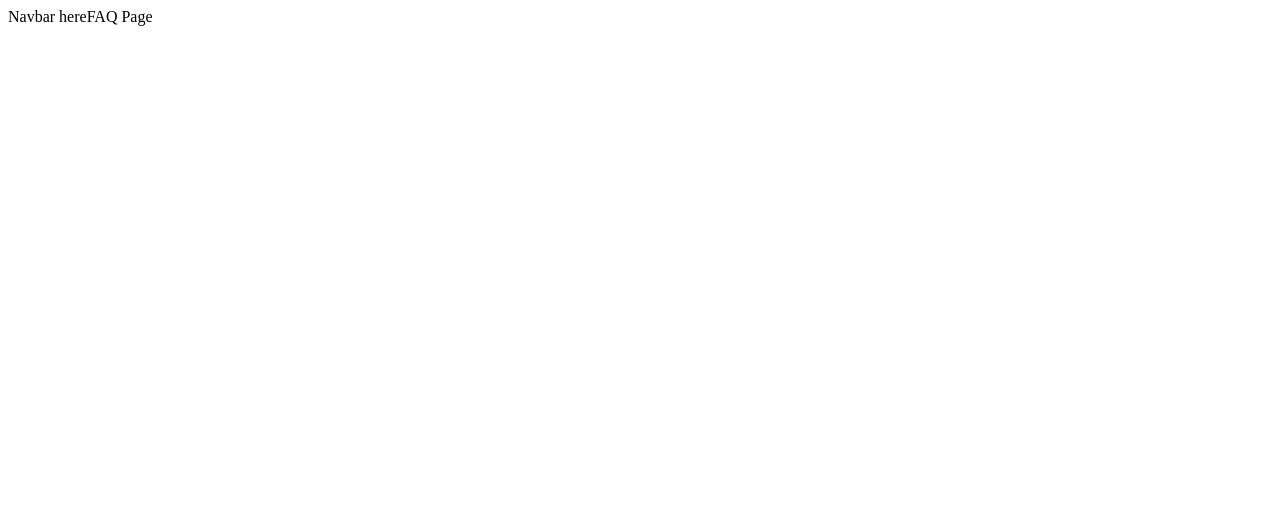
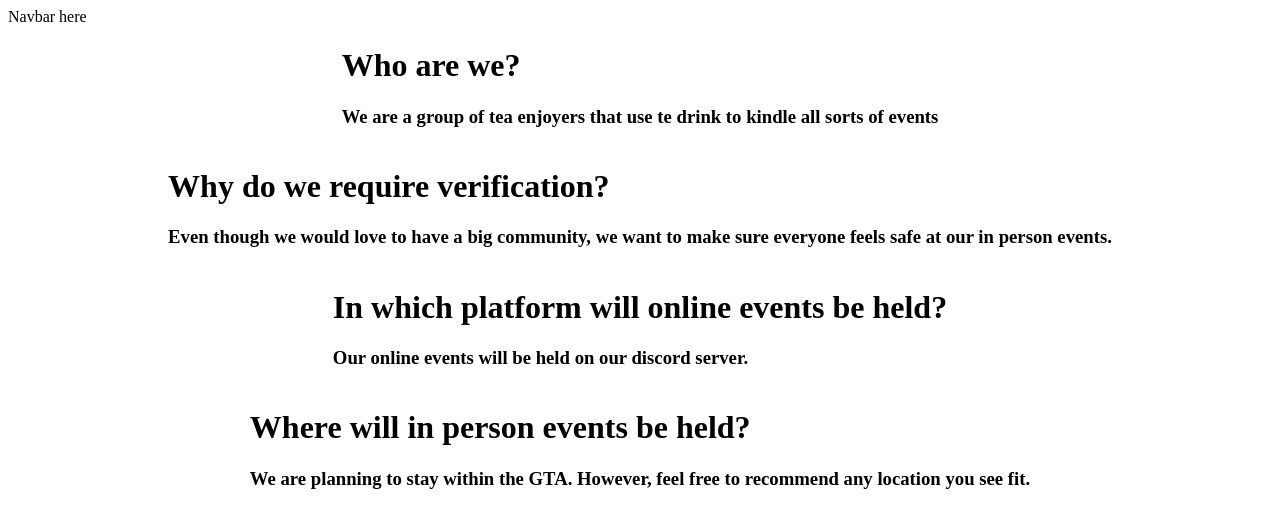
Before and after one commit to UTFO/teaparty-website, a React (Create React App) app: page /faq in a window 1280 px wide. Shown: the top 528 px of the page. Built offline with nearby package versions, Linux system fonts and the light colour scheme.

Commit message:
Started faq page design

```diff
--- /dev/null
+++ b/src/pages/faq/Question.css
@@ -0,0 +1,7 @@
+.question{
+    display: flex;
+    justify-content: space-around;
+    flex-direction: column;
+    border: 5px black;
+    border-radius: 30px;
+}
--- /dev/null
+++ b/src/pages/faq/Question.js
@@ -0,0 +1,12 @@
+import React from "react";
+
+function Question (props) {
+    return(
+        <div className="question">
+            <h1>{props.question}</h1>
+            <h3>{props.answer}</h3>
+        </div>
+    );
+}
+
+export default Question;
--- a/src/pages/faq/faqPage.css
+++ b/src/pages/faq/faqPage.css
@@ -0,0 +1,7 @@
+.questions{
+    display: flex;
+    flex-direction: column;
+    justify-content: space-around;
+    align-items: center;
+    font-size: medium;
+}
--- a/src/pages/faq/faqPage.js
+++ b/src/pages/faq/faqPage.js
@@ -1,10 +1,18 @@
 import './faqPage.css';
+import React from 'react';
+import Question from './question';
 
 function FAQ() {
 
-    return <>
-        FAQ Page
-    </>
+    return(
+        <div className='questions'>
+            <Question question = "Who are we?" answer = "We are a group of tea enjoyers that use te drink to kindle all sorts of events" />
+            <Question question = "Why do we require verification?" answer = "Even though we would love to have a big community, we want to make sure everyone feels safe at our in person events." />
+            <Question question = "In which platform will online events be held?" answer = "Our online events will be held on our discord server."/>
+            <Question question = "Where will in person events be held?" answer = "We are planning to stay within the GTA. However, feel free to recommend any location you see fit."/>
+        </div>
+
+    );
 }
 
 export default FAQ;
```
